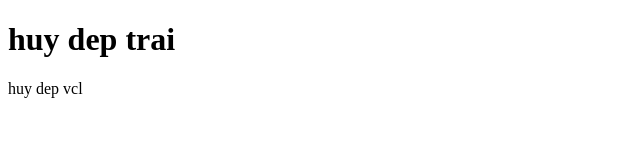
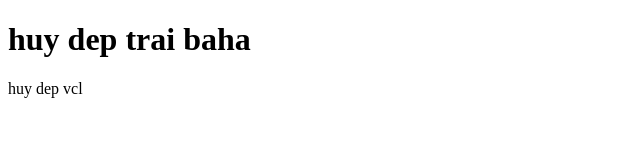
Before and after one commit to Skhachuy/test, a plain HTML site: page index.html in a window 1280 px wide. Shown: the whole page, without its empty margins (0-640 px from the left). Drawn offline with Linux system fonts and the light colour scheme.

Commit message:
update 2

```diff
--- a/index.html
+++ b/index.html
@@ -6,7 +6,7 @@
     <title>Document</title>
 </head>
 <body>
-    <h1>huy dep trai</h1>
+    <h1>huy dep trai baha</h1>
     <p>huy dep vcl</p>
 </body>
 </html>
```
